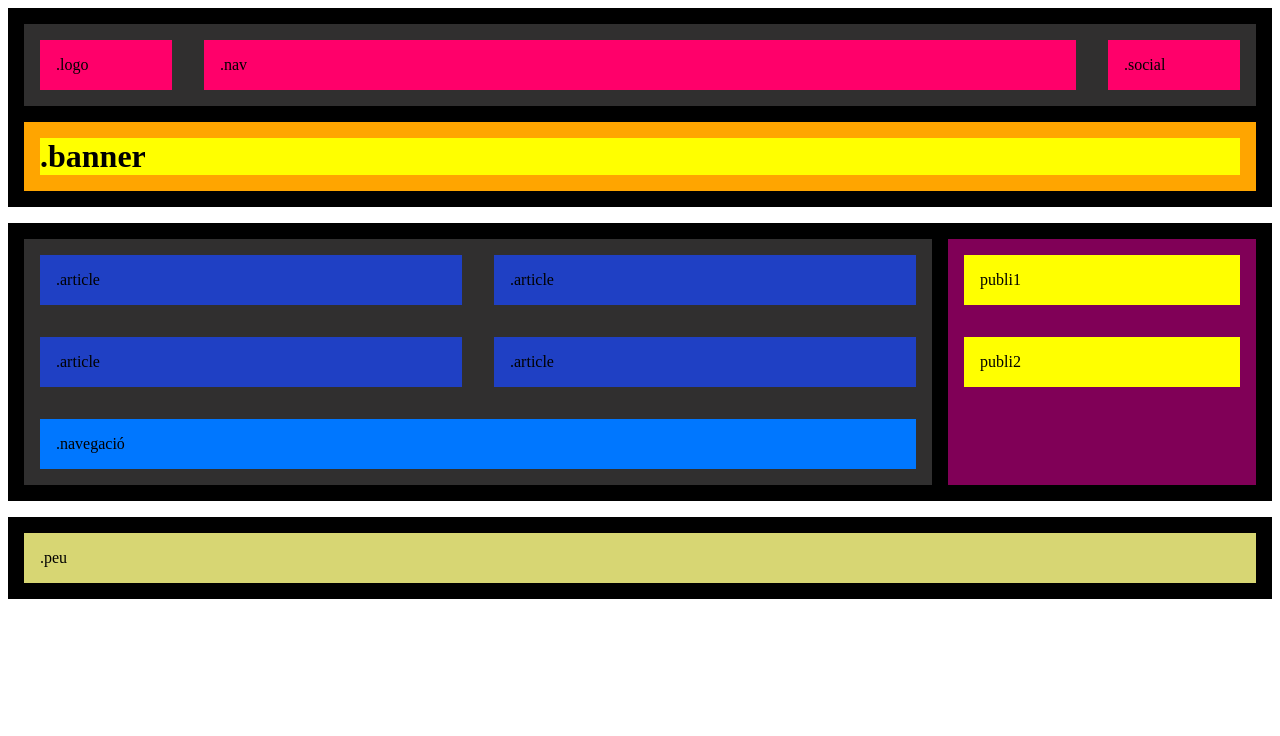
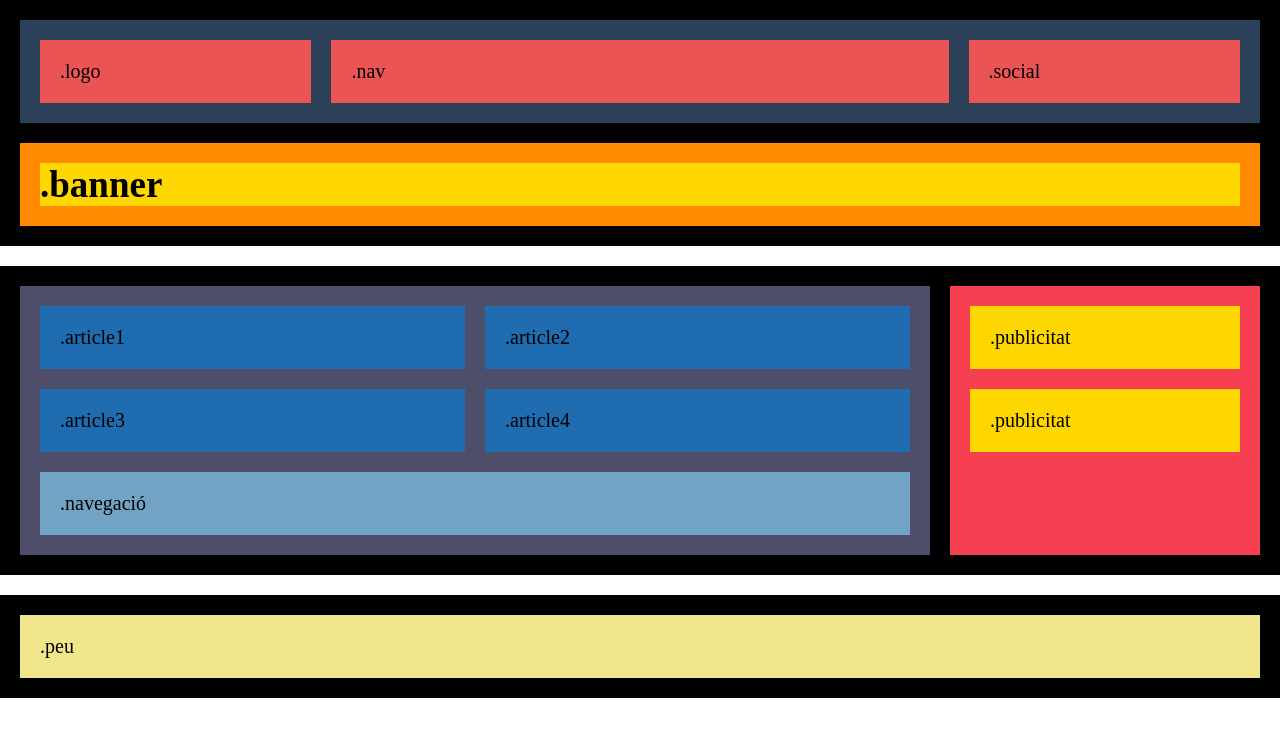
Before and after one commit to paulare17/Sprint1.1, a plain HTML site: page index.html in a window 1280 px wide. Drawn offline with Linux system fonts and the light colour scheme.

Commit message:
Correcció

```diff
--- a/index.html
+++ b/index.html
@@ -4,16 +4,16 @@
     <meta charset="UTF-8">
     <meta name="viewport" content="width=device-width, initial-scale=1.0">
     <link href="styles.css" rel="stylesheet"/>
-    <title>Document</title>
+    <title>Sprint 1.1</title>
 </head>
 <body>
 
 <header>
-    <div class="primer-element">
+    <nav class="primer-element">
         <div class="logo">.logo</div>
         <div class="nav">.nav</div>
         <div class="social">.social</div>
-    </div>
+    </nav>
     <div class="contenedor-banner">
         <div class="banner">
             <h1 class="banner-lletra">.banner </h1>
@@ -23,14 +23,14 @@
 
 <main>
 
-            <div class="articles">
+            <article class="articles">
 
-                <div class="art1">.article</div>
-                <div class="art2">.article</div>
-                <div class="art3">.article</div>
-                <div class="art4">.article</div>
+                <p class="art1">.article1</p>
+                <p class="art2">.article2</p>
+                <p class="art3">.article3</p>
+                <p class="art4">.article4</p>
 
-            </div>
+            </article>
 
                 <div class="contenedor-nav">
                     <div class="navegacio">
@@ -39,8 +39,8 @@
                 </div>
 
         <div class="publi">
-            <div>publi1</div>
-            <div>publi2</div>
+            <div class="publi1">.publicitat</div>
+            <div class="publi2">.publicitat</div>
         </div>
 
 </main>
--- a/styles.css
+++ b/styles.css
@@ -1,7 +1,16 @@
+* {
+    margin: 0;
+    padding: 0;
+    box-sizing: border-box;
+    list-style: none;
+    font-size: 20px;
+}
+
+
 header {
     display: flex;
+    flex-direction: column;
     background-color: black;
-    flex-direction: column;
     padding: 1rem;
 
 }
@@ -9,56 +18,56 @@ header {
     display: flex;
     justify-content:space-around;
     width: 100%;
-    background-color: rgb(48, 47, 47);
+    background-color: #2c4059;
 
 }
-.primer-element div {
-    background-color: rgb(255, 0, 106);
-    margin: 1rem;
-    padding: 1rem;
-    font-size: 1rem;
-}
+
 .logo, .nav, .social {
     display: flex;
     justify-content: left;
+    padding: 1rem;
+    background-color: #ea5455;
 }
-.logo {
-    width: 100px;
+.logo, .social {
+    width: 30%;
+    padding: 1rem;
+    margin: 1rem
 }
+
 
 .logo:hover{
     transition: all 0.5s ease;
-    background-color: rgb(0, 255, 127);
-    transform: scale(1.2);
+    transform: scale(1.15);
+    background-color: #ff1493;
 
 }
 .nav {
-    width: 200px;
-    flex-grow: 3;
-}
-.social {
-    width: 100px;
+    width: 70%;
+    flex-grow: 2;
+    margin: 1rem 0;
+
 }
 
 .contenedor-banner{
     display: flex;
-    background-color: black;
     flex-direction: column;
     padding-top: 1rem;
+    background-color: black;
 
 }
 
 .banner {
     display: flex;
     justify-content: center;
-    background-color: orange;
+    background-color: #ff8b00;
 }
 
 .banner-lletra {
     display: flex;
-    background-color: yellow;
     width: 100%;
     margin: 1rem;
+    background-color: #fed700;
+    font-size: 37px;
 
 }
 
@@ -66,12 +75,12 @@ header {
 
 main {
     display: grid;
-    background-color: black;
-    padding: 1rem;
-    margin-top: 1rem;
     flex-direction: column;
     grid-template-columns: 3fr 1fr; /* 3 parts per articles i navegació, 1 part per publi */
     grid-template-rows: auto auto;  /* Dos files per als articles i la navegació */
+    padding: 1rem;
+    margin-top: 1rem;
+    background-color: black;
 }
 
 .articles {
@@ -79,79 +88,105 @@ main {
     grid-column: 1 / 2; /* Ocupa la primera columna */
     grid-row: 1 / 2; /* Ocupa la primera fila */
     flex-wrap: wrap;
-    background-color: rgb(48, 47, 47);
     margin-right: 1rem;
+    padding: rem;
+    background-color: #4e4e6a;
 }
 
 .art1, .art2, .art3, .art4 {
-    background-color: rgb(31, 64, 196);
     flex-basis: calc(50% - 2rem); /* Dos articles per fila */
     flex-grow: 1;
     margin: 1rem;
     padding: 1rem;
     box-sizing: border-box;
+    background-color: #1f6cb0;
+}
+.art1{
+    margin-right: 0.5rem;
+    margin-bottom: 0.5rem;
 }
 
+.art2{
+    margin-left: 0.5rem;
+    margin-bottom: 0.5rem;
+}
 
+.art3 {
+    margin-top: 0.5rem;
+    margin-right: 0.5rem;
+    margin-bottom: 0;
+}
+
+.art4 {
+    margin-top: 0.5rem;
+    margin-left: 0.5rem;
+    margin-bottom: 0;
+}
 .contenedor-nav{
     display: flex;
+    flex-direction: column;
     grid-column: 1 / 2;
     grid-row: 2 / 3;
-    flex-direction: column;
     margin-right: 1rem;
 }
 
 .navegacio {
     display: flex;
     justify-content:center;
-    background-color: rgb(48, 47, 47);
+    background-color: #4e4e6a;
 }
 
 .navegacio-lletra {
     display: flex;
     width: 100%;
     margin: 1rem;
-    background-color: rgb(0, 119, 255);
     padding: 1rem;
     padding-left: 1rem;
+    background-color: #71a3c4;
 
 }
 
 
 .publi {
     display: flex;
+    flex-direction: column;
     grid-column: 2 / 3;
     grid-row: 1 / 3;
-    background-color: rgb(128, 0, 87);
-    flex-direction: column;
+    background-color: #f63f51;
 }
 
 
 .publi div {
-    background-color: yellow;
-    margin: 1rem;
+    background-color: #fed700;
+
     padding: 1rem;
 
 }
 
+.publi1{
+    margin:1rem 1rem 0.5rem 1rem;
+}
 
+.publi2 {
+    margin:0.5rem 1rem 1rem 1rem;
+}
 /* el peu també està fet*/
 
 footer {
     display: flex;
+    flex-direction: row;
     background-color: black;
-    flex-direction: row;
     padding: 1rem;
     margin-top: 1rem;
 }
 
 .peu {
     display: flex;
-    background-color: rgb(215, 214, 115);
+    flex-direction: row;
+    text-align: center;
     width: 100%;
-    text-align: center;
-    flex-direction: row;
     padding: 1rem;
+    background-color: #f0e78c;
 
 }
 
@@ -162,6 +197,19 @@ footer {
     body {
         background-color: rgb(158, 240, 149);
     }
+    .primer-element {
+        display: flex;
+        flex-direction: row;
+        flex-wrap: wrap;
+    }
+    .nav, .logo, .social {
+        width: 100%;
+    }
+
+    .nav {
+        margin: 1rem;
+    }
+
     main {
         display: flex;
     }
```
